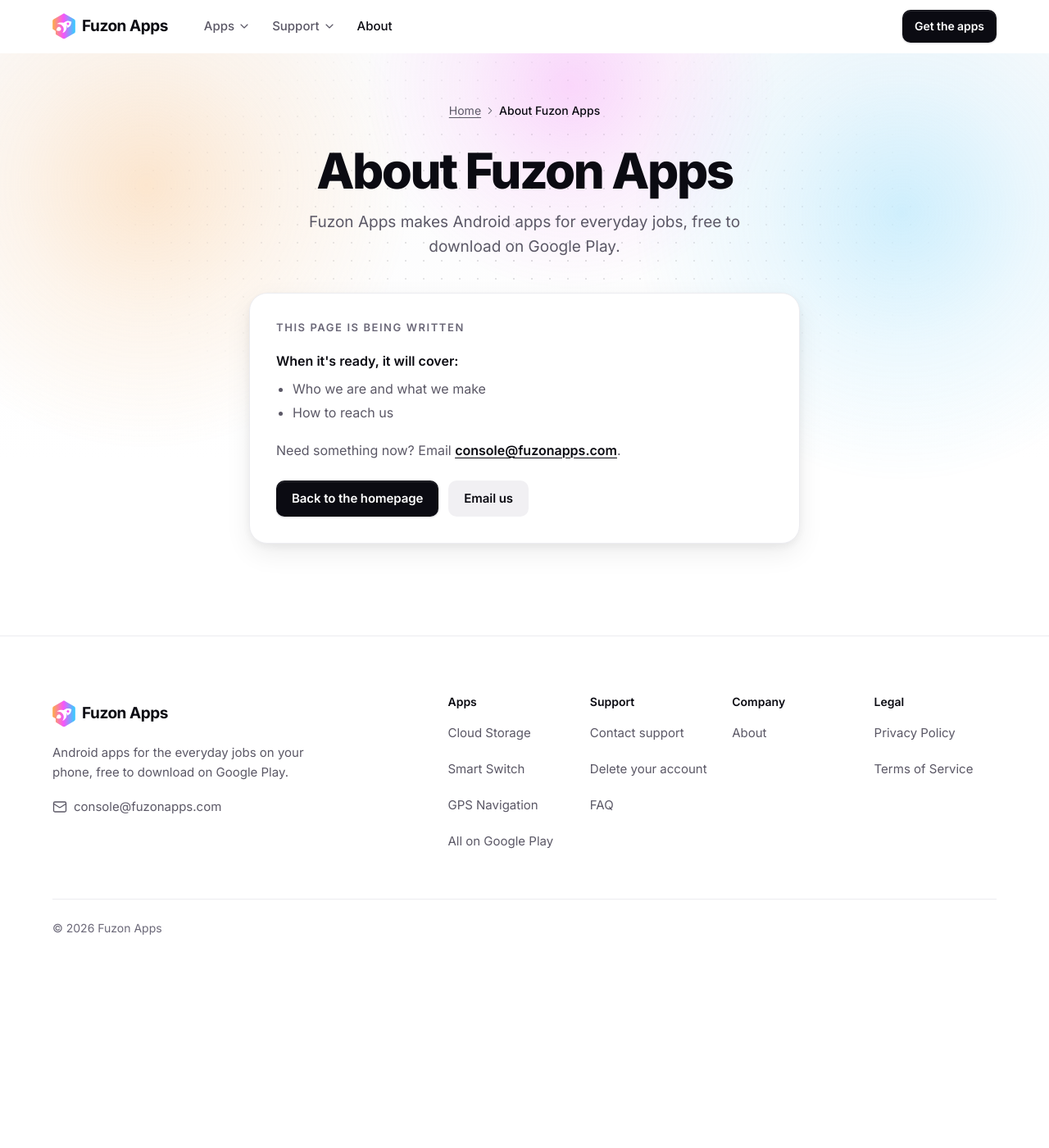
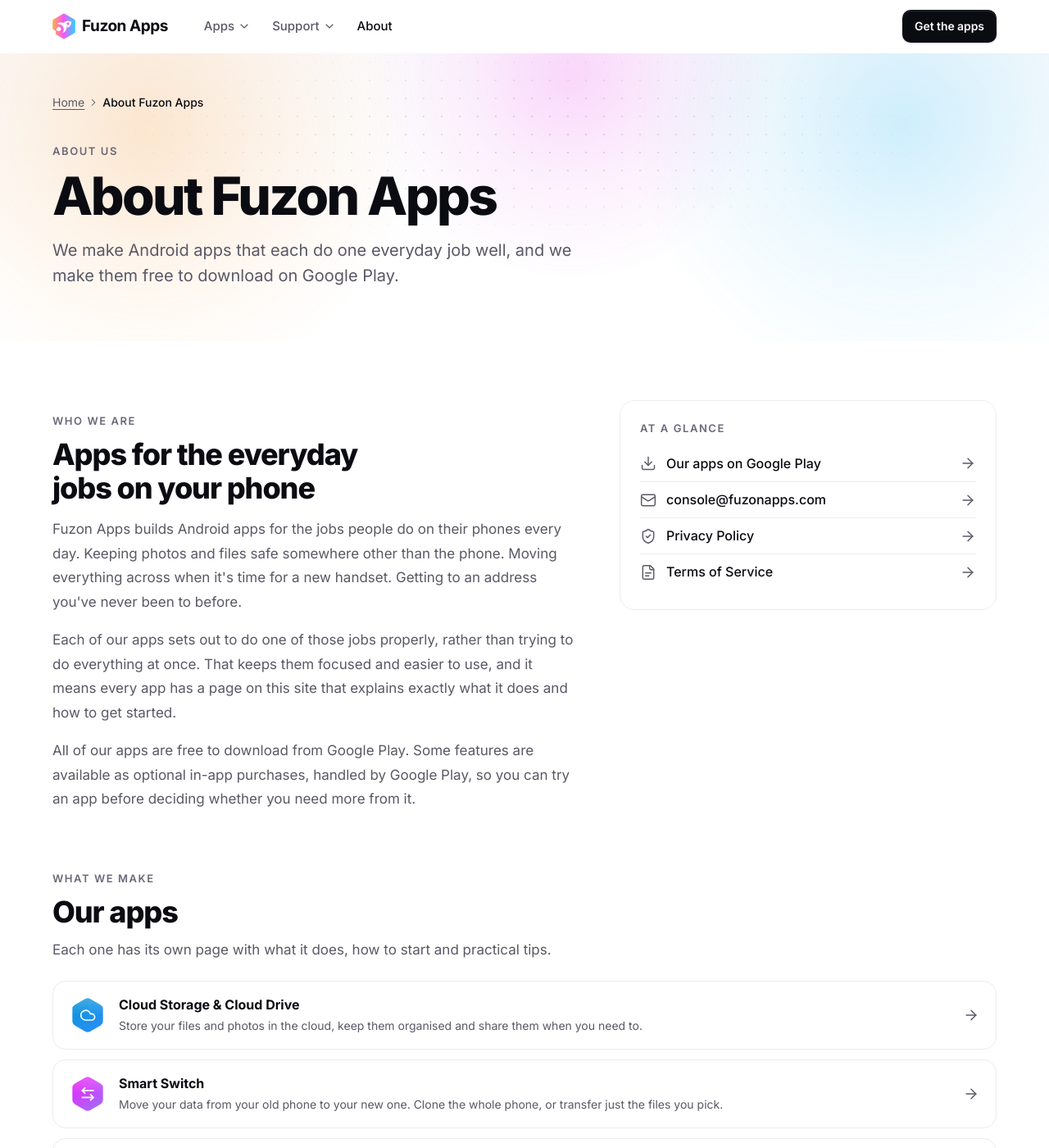
Before and after one commit to ali-rajaa/fuzon-apps, a Jekyll site: the page built from about.html, in a window 1280 px wide and 1400 px high. Shown: the whole window at 82% size. Built offline with Jekyll 4.4.1, drawn with Linux system fonts in a browser that asks for light colours; some of the changed text lies outside the part shown.

Commit message:
Build Contact, Delete your account and About
Replace the last placeholders with real pages on a new support layout.
Contact has the email card with write and copy buttons, a prefilled
email per app, what to include and common requests. Delete your account
gives email steps that work without the app and a prefilled request per
app, linking to the Privacy Policy for what is deleted and kept. About
sticks to confirmed facts. Fix arrow-icon selectors that shifted the app
tiles in list rows (also on the 404 page).

Co-Authored-By: Claude Opus 5.5 <noreply@anthropic.com>
Claude-Session: https://claude.ai/code/session_01UEScDFmXRUc3ZP62E9DyYU

```diff
--- a/_includes/icon-sprite.html
+++ b/_includes/icon-sprite.html
@@ -45,4 +45,8 @@
   <symbol id="i-alert" viewBox="0 0 24 24"><path d="m21.73 18-8-14a2 2 0 0 0-3.48 0l-8 14A2 2 0 0 0 4 21h16a2 2 0 0 0 1.73-3"/><path d="M12 9v4"/><path d="M12 17h.01"/></symbol>
   <symbol id="i-briefcase" viewBox="0 0 24 24"><path d="M16 20V4a2 2 0 0 0-2-2h-4a2 2 0 0 0-2 2v16"/><rect x="2" y="6" width="20" height="14" rx="2"/></symbol>
   <symbol id="i-checklist" viewBox="0 0 24 24"><path d="m3 17 2 2 4-4"/><path d="m3 7 2 2 4-4"/><path d="M13 6h8"/><path d="M13 12h8"/><path d="M13 18h8"/></symbol>
+  <symbol id="i-copy" viewBox="0 0 24 24"><rect x="8" y="8" width="14" height="14" rx="2"/><path d="M4 16c-1.1 0-2-.9-2-2V4c0-1.1.9-2 2-2h10c1.1 0 2 .9 2 2"/></symbol>
+  <symbol id="i-help" viewBox="0 0 24 24"><circle cx="12" cy="12" r="10"/><path d="M9.09 9a3 3 0 0 1 5.83 1c0 2-3 3-3 3"/><path d="M12 17h.01"/></symbol>
+  <symbol id="i-card" viewBox="0 0 24 24"><rect x="2" y="5" width="20" height="14" rx="2"/><path d="M2 10h20"/></symbol>
+  <symbol id="i-key" viewBox="0 0 24 24"><circle cx="7.5" cy="15.5" r="5.5"/><path d="m21 2-9.6 9.6"/><path d="m15.5 7.5 3 3L22 7l-3-3"/></symbol>
 </svg>
--- /dev/null
+++ b/_layouts/support.html
@@ -0,0 +1,43 @@
+---
+layout: default
+---
+{%- comment -%}
+  Support and company pages (Contact support, Delete your account,
+  About): a left-aligned hero with breadcrumbs, eyebrow, H1 and lead, then
+  the page body (HTML sections styled by pages/support.scss).
+
+  Required front matter: title, description, permalink, css: support,
+  eyebrow, heading (the H1), lead.
+  Copy rules (STATUS.md 2): nothing from the legal documents (link to
+  the Privacy Policy instead), no reply-time promises, no app counts.
+{%- endcomment -%}
+<script type="application/ld+json">
+{
+  "@context": "https://schema.org",
+  "@type": {% if page.schema_type %}{{ page.schema_type | jsonify }}{% else %}"WebPage"{% endif %},
+  "name": {{ page.heading | jsonify }},
+  "url": {{ page.url | absolute_url | jsonify }},
+  "publisher": { "@id": {{ '/' | absolute_url | append: '#organization' | jsonify }} },
+  "breadcrumb": {
+    "@type": "BreadcrumbList",
+    "itemListElement": [
+      { "@type": "ListItem", "position": 1, "name": "Home", "item": {{ '/' | absolute_url | jsonify }} },
+      { "@type": "ListItem", "position": 2, "name": {{ page.heading | jsonify }}, "item": {{ page.url | absolute_url | jsonify }} }
+    ]
+  }
+}
+</script>
+<section class="support-hero hero-glow-host" aria-labelledby="page-title">
+  {% include hero-glow.html %}
+  <div class="wrap hero-glow-content">
+    <nav class="breadcrumbs" aria-label="Breadcrumb">
+      <a href="{{ '/' | relative_url }}">Home</a>
+      <svg class="icon" aria-hidden="true"><use href="#i-chevron-right"/></svg>
+      <span aria-current="page">{{ page.heading | escape }}</span>
+    </nav>
+    <p class="eyebrow">{{ page.eyebrow | escape }}</p>
+    <h1 id="page-title" class="support-title">{{ page.heading | escape }}</h1>
+    <p class="support-lead">{{ page.lead | escape }}</p>
+  </div>
+</section>
+{{ content }}
--- /dev/null
+++ b/about.html
@@ -0,0 +1,90 @@
+---
+layout: support
+title: "About Fuzon Apps"
+description: "Fuzon Apps makes Android apps that each do one everyday job well: storing your files, moving to a new phone and getting directions. Free to download."
+permalink: /about
+css: support
+schema_type: AboutPage
+eyebrow: "About us"
+heading: "About Fuzon Apps"
+lead: "We make Android apps that each do one everyday job well, and we make them free to download on Google Play."
+---
+{%- comment -%}
+  About page. Only facts the owner has confirmed: what Fuzon Apps makes
+  (from apps.yml), where to get the apps, how the apps are paid for, and
+  how to reach us. No team, history, location, numbers or awards (none
+  confirmed; the legal name and address stay on the legal pages).
+{%- endcomment -%}
+<section class="support-section" aria-labelledby="who-title">
+  <div class="wrap support-grid">
+    <div class="support-prose">
+      <p class="eyebrow">Who we are</p>
+      <h2 id="who-title">Apps for the everyday jobs on your phone</h2>
+      <p>Fuzon Apps builds Android apps for the jobs people do on their phones every day. Keeping photos and files safe somewhere other than the phone. Moving everything across when it's time for a new handset. Getting to an address you've never been to before.</p>
+      <p>Each of our apps sets out to do one of those jobs properly, rather than trying to do everything at once. That keeps them focused and easier to use, and it means every app has a page on this site that explains exactly what it does and how to get started.</p>
+      <p>All of our apps are free to download from Google Play. Some features are available as optional in-app purchases, handled by Google Play, so you can try an app before deciding whether you need more from it.</p>
+    </div>
+    <div class="side-card">
+      <p class="eyebrow" id="facts-title">At a glance</p>
+      <ul class="link-list" role="list">
+        <li><a href="{{ site.play_developer_url }}"><svg class="icon" aria-hidden="true"><use href="#i-download"/></svg>Our apps on Google Play<svg class="icon" aria-hidden="true"><use href="#i-arrow-right"/></svg></a></li>
+        <li><a href="mailto:{{ site.company.support_email }}"><svg class="icon" aria-hidden="true"><use href="#i-mail"/></svg>{{ site.company.support_email }}<svg class="icon" aria-hidden="true"><use href="#i-arrow-right"/></svg></a></li>
+        <li><a href="{{ '/privacy-policy' | relative_url }}"><svg class="icon" aria-hidden="true"><use href="#i-shield"/></svg>Privacy Policy<svg class="icon" aria-hidden="true"><use href="#i-arrow-right"/></svg></a></li>
+        <li><a href="{{ '/terms-of-service' | relative_url }}"><svg class="icon" aria-hidden="true"><use href="#i-file"/></svg>Terms of Service<svg class="icon" aria-hidden="true"><use href="#i-arrow-right"/></svg></a></li>
+      </ul>
+    </div>
+  </div>
+</section>
+
+<section class="support-section" aria-labelledby="make-title">
+  <div class="wrap">
+    <p class="eyebrow">What we make</p>
+    <h2 id="make-title">Our apps</h2>
+    <p class="section-intro">Each one has its own page with what it does, how to start and practical tips.</p>
+    <ul class="app-mails" role="list">
+      {%- for app in site.data.apps %}
+      <li>
+        <a class="app-mail tone-{{ app.tone }}" href="{{ '/' | append: app.slug | relative_url }}">
+          {% include app-tile.html app=app class="app-mail-tile" %}
+          <span class="app-mail-text">
+            <span class="app-mail-name">{{ app.name | escape }}</span>
+            <span class="app-mail-sub">{{ app.tagline | escape }}</span>
+          </span>
+          <svg class="icon" aria-hidden="true"><use href="#i-arrow-right"/></svg>
+        </a>
+      </li>
+      {%- endfor %}
+    </ul>
+  </div>
+</section>
+
+<section class="support-section" aria-labelledby="how-title">
+  <div class="wrap">
+    <p class="eyebrow">How we work</p>
+    <h2 id="how-title">What you can expect from us</h2>
+    <div class="tips">
+      <div class="tip">
+        <span class="tip-icon" aria-hidden="true"><svg class="icon"><use href="#i-check"/></svg></span>
+        <h3>One job, done properly</h3>
+        <p>Every app is built around one everyday task, so it's clear what it's for the moment you open it.</p>
+      </div>
+      <div class="tip">
+        <span class="tip-icon" aria-hidden="true"><svg class="icon"><use href="#i-download"/></svg></span>
+        <h3>Free to download</h3>
+        <p>You can install any of our apps from Google Play at no cost. Optional in-app purchases are available through Google Play.</p>
+      </div>
+      <div class="tip">
+        <span class="tip-icon" aria-hidden="true"><svg class="icon"><use href="#i-file"/></svg></span>
+        <h3>Plain explanations</h3>
+        <p>This site explains what each app does in plain English, with guides that help whether or not you use our apps.</p>
+      </div>
+      <div class="tip">
+        <span class="tip-icon" aria-hidden="true"><svg class="icon"><use href="#i-mail"/></svg></span>
+        <h3>Help by email</h3>
+        <p>If something isn't working, <a href="{{ '/contact' | relative_url }}">email our support team</a> and tell us what happened.</p>
+      </div>
+    </div>
+  </div>
+</section>
+
+{% include cta-band.html %}
--- a/about.md
+++ /dev/null
@@ -1,16 +0,0 @@
----
-layout: upcoming
-title: "About Fuzon Apps"
-description: "Who Fuzon Apps is and the Android apps it makes."
-permalink: /about
-css: upcoming
-noindex: true
-heading: "About Fuzon Apps"
-lead: "Fuzon Apps makes Android apps for everyday jobs, free to download on Google Play."
-breadcrumbs:
-  - name: "About"
-    url: "/about"
-coming:
-  - "Who we are and what we make"
-  - "How to reach us"
----
--- /dev/null
+++ b/assets/css/pages/support.scss
@@ -0,0 +1,197 @@
+---
+---
+/* Support pages: Contact support, Delete your account and About. A
+   left-aligned hero like the legal pages, then content cards: the email
+   card with copy and write buttons, per-app email rows, numbered steps,
+   tip cards and link lists. Shared pieces (tiles, eyebrows, buttons,
+   CTA band) are in shell.scss. */
+
+.support-hero {
+  padding-top: clamp(1.25rem, 3vw, 2.5rem);
+  padding-bottom: clamp(2.5rem, 6vw, 4rem);
+  background: linear-gradient(180deg, #fbfbfc 0%, var(--bg) 80%);
+}
+.support-hero .eyebrow { margin-top: 1.75rem; }
+.support-title {
+  margin-top: 0.75rem;
+  font-size: clamp(2.5rem, 1.6rem + 3.6vw, 4rem);
+  font-weight: 800;
+  line-height: 1.04;
+  letter-spacing: -0.04em;
+}
+.support-lead {
+  max-width: 40rem;
+  margin-top: 1.125rem;
+  color: var(--text-2);
+  font-size: clamp(1.0625rem, 1rem + 0.4vw, 1.25rem);
+  line-height: 1.55;
+  text-wrap: pretty;
+}
+
+.support-section { padding-block: clamp(2.5rem, 6vw, 4.5rem); }
+.support-section + .support-section { padding-top: 0; }
+.support-section h2 {
+  margin-top: 0.75rem;
+  font-size: clamp(1.625rem, 1.3rem + 1.4vw, 2.25rem);
+  font-weight: 800;
+  line-height: 1.12;
+  letter-spacing: -0.03em;
+}
+.support-section .section-intro { max-width: 42rem; margin-top: 0.75rem; color: var(--text-2); font-size: 1.0625rem; }
+.support-grid { display: grid; gap: 2rem; align-items: start; }
+@media (min-width: 900px) {
+  .support-grid { grid-template-columns: minmax(0, 1.4fr) minmax(0, 1fr); gap: 3rem; }
+}
+
+/* The email card */
+.mail-card {
+  padding: clamp(1.5rem, 4vw, 2.25rem);
+  border: 1px solid var(--border);
+  border-radius: 22px;
+  background:
+    radial-gradient(closest-side at 90% 10%, color-mix(in srgb, var(--logo-magenta) 12%, transparent), transparent),
+    radial-gradient(closest-side at 10% 100%, color-mix(in srgb, var(--logo-cyan) 12%, transparent), transparent),
+    var(--surface);
+  box-shadow: var(--shadow-md);
+}
+.mail-address {
+  display: block;
+  min-height: 2.75rem;
+  margin-top: 0.75rem;
+  font-size: clamp(1.375rem, 1rem + 2vw, 2rem);
+  font-weight: 800;
+  letter-spacing: -0.03em;
+  overflow-wrap: anywhere;
+}
+.mail-actions { display: flex; flex-wrap: wrap; gap: 0.75rem; margin-top: 1.5rem; }
+.mail-status { min-height: 1.5rem; margin-top: 0.75rem; color: var(--text-2); font-size: 0.875rem; }
+.mail-note {
+  display: flex;
+  gap: 0.75rem;
+  align-items: flex-start;
+  margin-top: 1rem;
+  padding: 0.875rem 1rem;
+  border-radius: 12px;
+  background: var(--bg-alt);
+  color: var(--text-2);
+  font-size: 0.9375rem;
+}
+.mail-note .icon { margin-top: 0.15rem; color: var(--text); }
+@media (max-width: 479.98px) {
+  .mail-actions { flex-direction: column; }
+}
+
+/* Per-app email rows */
+.app-mails { display: grid; gap: 0.75rem; margin-top: 1.5rem; }
+.app-mail {
+  display: flex;
+  align-items: center;
+  gap: 1rem;
+  padding: 1rem 1.25rem;
+  border: 1px solid var(--border);
+  border-radius: 16px;
+  background: var(--surface);
+  color: var(--text);
+  text-decoration: none;
+  transition: border-color 0.2s ease, box-shadow 0.2s ease;
+}
+.app-mail-tile { --tile: 2.75rem; }
+.app-mail-text { display: grid; gap: 0.125rem; min-width: 0; }
+.app-mail-name { font-weight: 700; }
+.app-mail-sub { color: var(--text-2); font-size: 0.875rem; }
+.app-mail > .icon:last-child { margin-left: auto; color: var(--text-2); }
+@media (hover: hover) {
+  .app-mail:hover { border-color: var(--border-strong); box-shadow: var(--shadow-sm); }
+}
+
+/* Numbered steps */
+.num-steps { display: grid; gap: 0.875rem; margin: 1.5rem 0 0; padding: 0; list-style: none; counter-reset: step; }
+.num-steps li {
+  position: relative;
+  padding: 1.125rem 1.25rem 1.125rem 4rem;
+  border: 1px solid var(--border);
+  border-radius: 16px;
+  background: var(--surface);
+  counter-increment: step;
+}
+.num-steps li::before {
+  content: counter(step);
+  position: absolute;
+  left: 1.125rem;
+  top: 1.0625rem;
+  display: grid;
+  place-items: center;
+  width: 2rem;
+  height: 2rem;
+  border-radius: 10px;
+  background: var(--btn);
+  color: var(--on-btn);
+  font-size: 0.875rem;
+  font-weight: 700;
+}
+.num-steps strong { display: block; color: var(--text); }
+.num-steps p { margin-top: 0.25rem; color: var(--text-2); font-size: 0.9375rem; }
+
+/* Tip cards */
+.tips { display: grid; gap: 1rem; margin-top: 1.5rem; }
+@media (min-width: 760px) {
+  .tips { grid-template-columns: repeat(auto-fit, minmax(16rem, 1fr)); }
+}
+.tip {
+  padding: 1.5rem;
+  border: 1px solid var(--border);
+  border-radius: 18px;
+  background: var(--surface);
+}
+.tip-icon {
+  display: grid;
+  place-items: center;
+  width: 2.75rem;
+  height: 2.75rem;
+  border-radius: 12px;
+  background: var(--surface-sunk);
+  color: var(--text);
+}
+.tip h3 { margin-top: 1rem; font-size: 1.0625rem; font-weight: 700; }
+.tip p { margin-top: 0.375rem; color: var(--text-2); font-size: 0.9375rem; }
+.tip a { color: var(--text); font-weight: 600; }
+
+/* Side card with links */
+.side-card {
+  padding: 1.5rem;
+  border: 1px solid var(--border);
+  border-radius: 18px;
+  background: var(--surface);
+}
+@media (min-width: 900px) {
+  .side-card { position: sticky; top: calc(var(--header-h) + 1.5rem); }
+}
+.link-list { margin-top: 0.75rem; }
+.link-list a {
+  display: flex;
+  align-items: center;
+  gap: 0.75rem;
+  min-height: 2.75rem;
+  padding: 0.375rem 0;
+  border-top: 1px solid var(--border);
+  color: var(--text);
+  font-weight: 500;
+  text-decoration: none;
+}
+.link-list li:first-child a { border-top: 0; }
+.link-list a > .icon { color: var(--text-2); }
+.link-list a > .icon:last-child { margin-left: auto; }
+@media (hover: hover) {
+  .link-list a:hover { text-decoration: underline; }
+}
+
+/* Prose blocks (About) */
+.support-prose { max-width: 44rem; color: var(--text-2); font-size: 1.0625rem; line-height: 1.75; }
+.support-prose p { margin-top: 1rem; }
+.support-prose a { color: var(--text); font-weight: 500; }
+.support-prose h2 { color: var(--text); }
+
+@media (prefers-reduced-motion: reduce) {
+  .app-mail { transition: none; }
+}
+.support-section .per-app-title { margin-top: 3rem; }
--- a/assets/css/pages/upcoming.scss
+++ b/assets/css/pages/upcoming.scss
@@ -74,7 +74,7 @@
   text-decoration: none;
   transition: border-color 0.2s ease, box-shadow 0.2s ease;
 }
-.notfound-app .icon:last-child { margin-left: auto; color: var(--text-2); }
+.notfound-app > .icon:last-child { margin-left: auto; color: var(--text-2); }
 .notfound-tile { --tile: 2.5rem; }
 @media (hover: hover) {
   .notfound-app:hover { border-color: var(--border-strong); box-shadow: var(--shadow-sm); }
--- a/assets/js/site.js
+++ b/assets/js/site.js
@@ -248,6 +248,31 @@
     if (phone.addEventListener) phone.addEventListener('change', sync);
   });
 
+  /* ---- Copy button (Contact page) ----
+     Hidden in the markup and shown only where the clipboard can be used,
+     so it never appears as a button that does nothing. The status line
+     announces the result to screen readers too (playbook 9.6). */
+  document.querySelectorAll('[data-copy]').forEach(function (btn) {
+    if (!navigator.clipboard || !window.isSecureContext) return;
+    var label = btn.querySelector('.copy-text');
+    var status = document.getElementById(btn.getAttribute('aria-describedby'));
+    var timer;
+    btn.hidden = false;
+    btn.addEventListener('click', function () {
+      navigator.clipboard.writeText(btn.getAttribute('data-copy')).then(function () {
+        if (label) label.textContent = 'Copied';
+        if (status) status.textContent = 'Email address copied.';
+        clearTimeout(timer);
+        timer = setTimeout(function () {
+          if (label) label.textContent = 'Copy address';
+          if (status) status.textContent = '';
+        }, 2500);
+      }, function () {
+        if (status) status.textContent = 'Couldn\'t copy. Select the address above instead.';
+      });
+    });
+  });
+
   /* ---- Reveal on scroll ----
      .reveal-ready (which hides .reveal content) is added only after the
      observer that shows it again exists. If anything here fails, the
```
Also changed, not shown: STATUS.md (+30 -2 lines), contact.html (added, +104 -0 lines), contact.md (deleted, +0 -17 lines), delete-account.html (added, +86 -0 lines), delete-account.md (deleted, +0 -17 lines).
